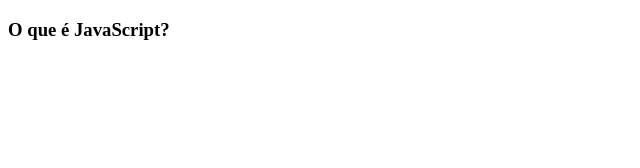
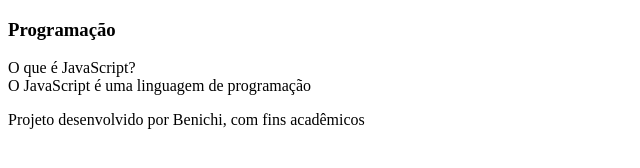
Before and after one commit to Bentetsu-san/FlashCards, a plain HTML site: page index.html in a window 1280 px wide. Shown: the whole page, without its empty margins (0-640 px from the left). Drawn offline with Linux system fonts and the light colour scheme.

Commit message:
alteração I

```diff
--- a/index.html
+++ b/index.html
@@ -6,10 +6,23 @@
     <title>File No.1</title>
 </head>
 <body>
-    <cartao class="innerHTML">
-        <h3>O que é JavaScript?</h3>
-
-    </cartao>
-
+    <main>
+    <section id="container">
+        <article class="cartao">
+            <div class="cartao__conteudo">
+                <h3>Programação</h3>
+                    <div class="cartao__conteudo__pergunta">
+                        O que é JavaScript?
+                    </div>
+                    <div class="cartao__conteudo__resposta">
+                        O JavaScript é uma linguagem de programação
+                    </div>
+            </div>
+        </article>
+    </section>
+    </main>
+    <footer>
+        <p>Projeto desenvolvido por Benichi, com fins acadêmicos</p>
+    </footer>
 </body>
 </html>
```
